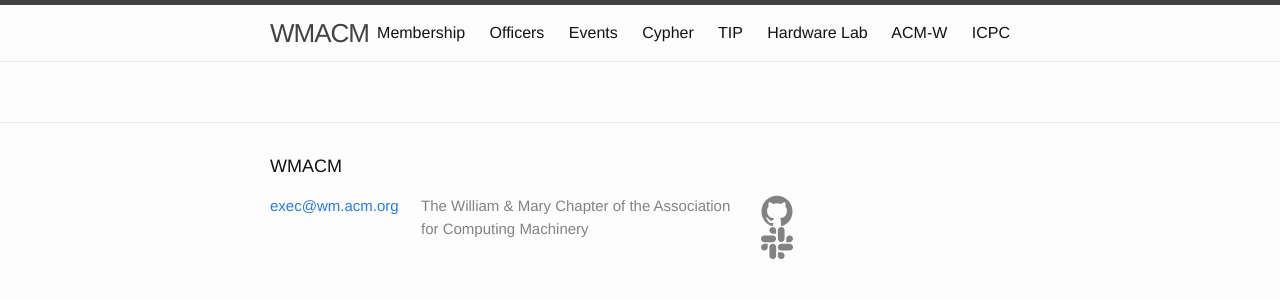
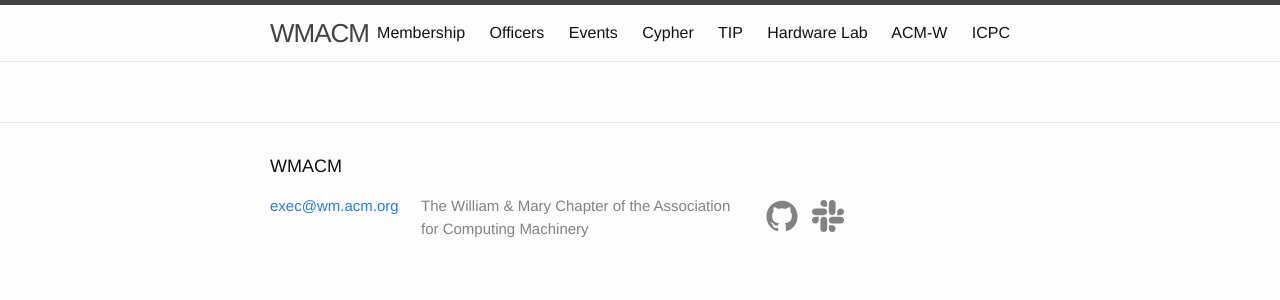
Before and after one commit to ACMWM/acmwm.github.io, a Jekyll site: the page built from index.html, in a window 1280 px wide. Shown: the top 300 px of the page. Built offline with Jekyll 4.4.1, drawn with Linux system fonts in a browser that asks for light colours.

Commit message:
Make icons look better

```diff
--- a/_sass/_base.scss
+++ b/_sass/_base.scss
@@ -197,7 +197,7 @@ pre {
         display: inline-block;
         width: 32px;
         height: 32px;
-        vertical-align: middle;
+        padding: 5px;
 
         path {
             fill: $grey-color;
--- a/_sass/_layout.scss
+++ b/_sass/_layout.scss
@@ -111,6 +111,10 @@
 .social-media-list {
     list-style: none;
     margin-left: 0;
+}
+
+.social-media-list li {
+    display: inline;
 }
 
 .footer-col-wrapper {
```
